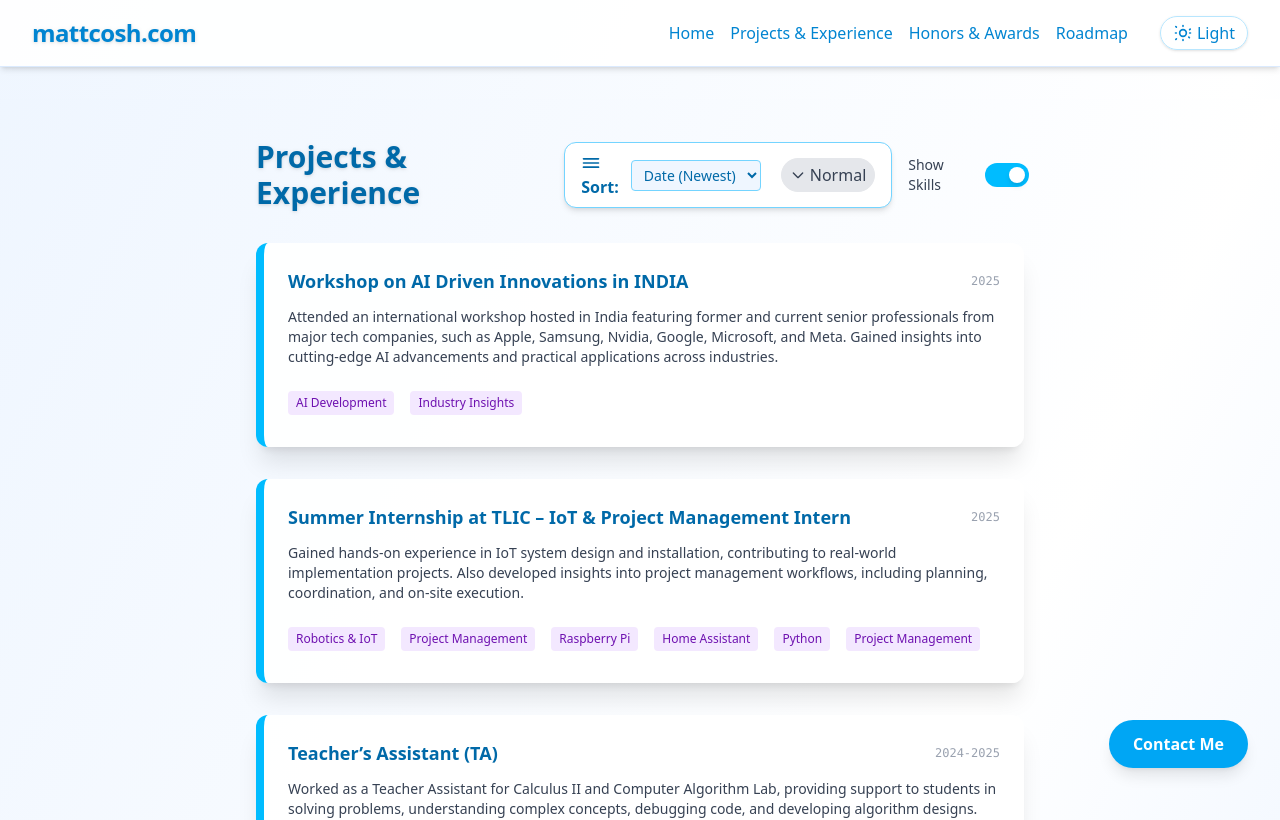
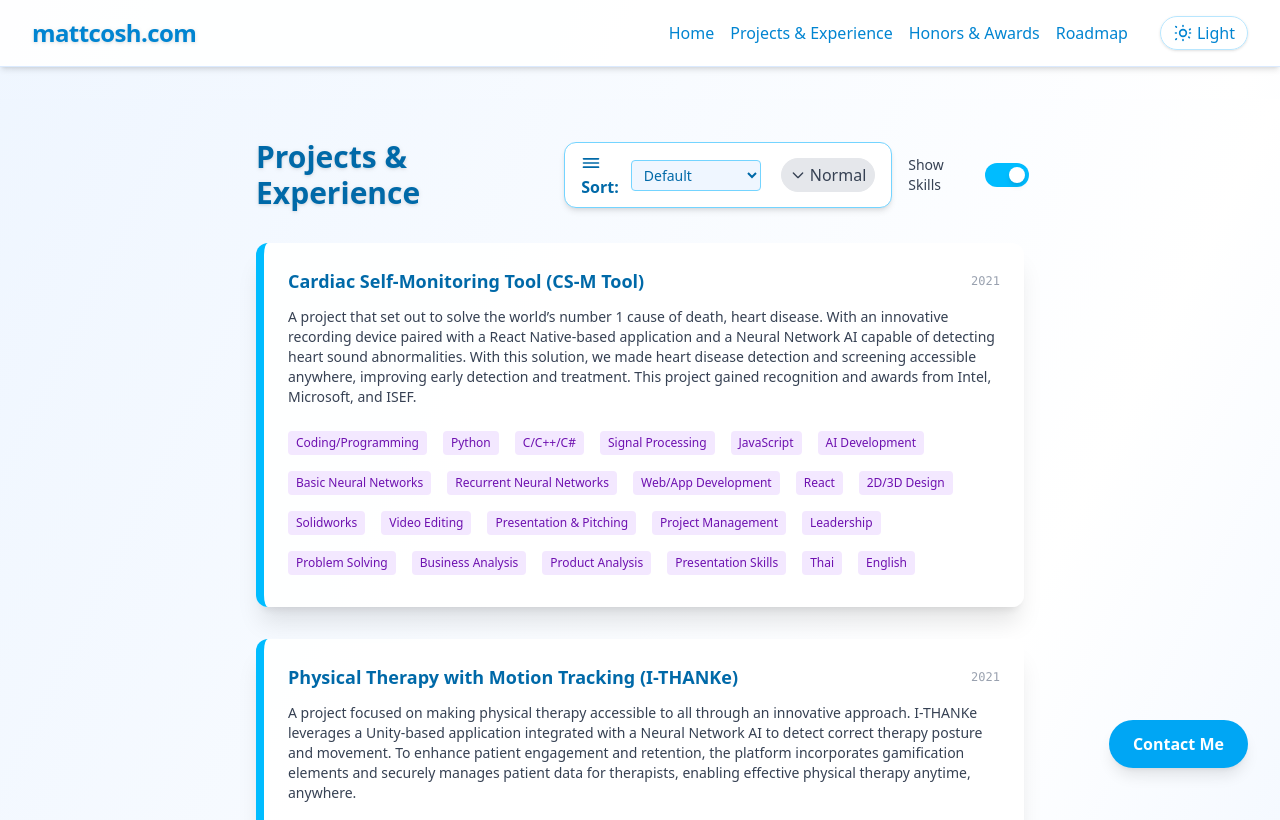
Before and after one commit to TheUnknown550/PortfolioWebsite, a React (Vite) app: page /projects in a window 1280 px wide. Shown: the top 820 px of the page. Built offline with nearby package versions, Linux system fonts and the light colour scheme.

Commit message:
Minor fix Sorting

```diff
--- a/src/Projects.tsx
+++ b/src/Projects.tsx
@@ -20,7 +20,7 @@ interface ProjectsProps {
 const Projects: React.FC<ProjectsProps> = ({ theme }) => {
   const [projects, setProjects] = useState<Project[]>([]);
   const [showSkills, setShowSkills] = useState(true);
-  const [sortBy, setSortBy] = useState<'date' | 'title' | 'importance'>('date');
+  const [sortBy, setSortBy] = useState<'date' | 'title' | 'importance'>('importance');
   const [reverse, setReverse] = useState(false);
 
   // For importance, use the order in the JSON file (default)
```
